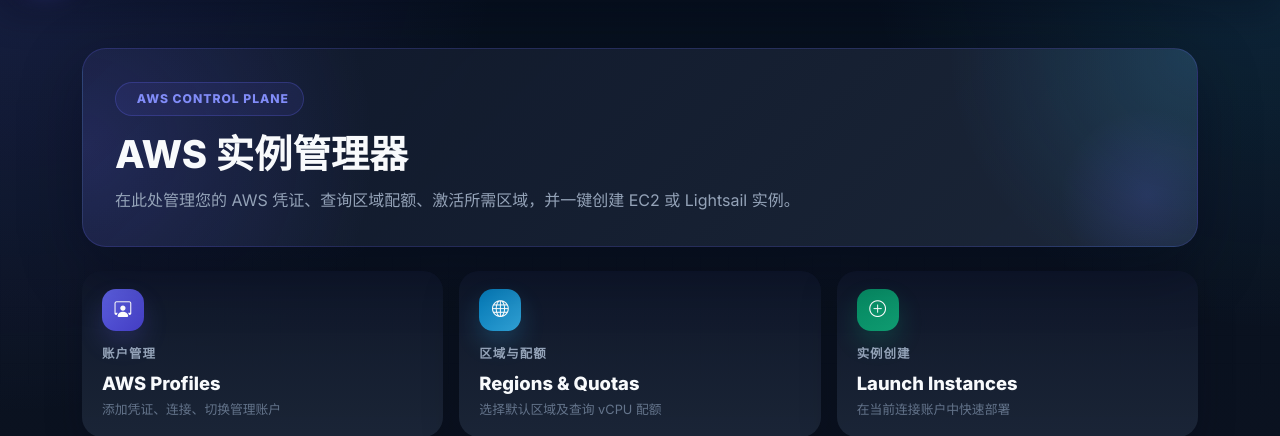
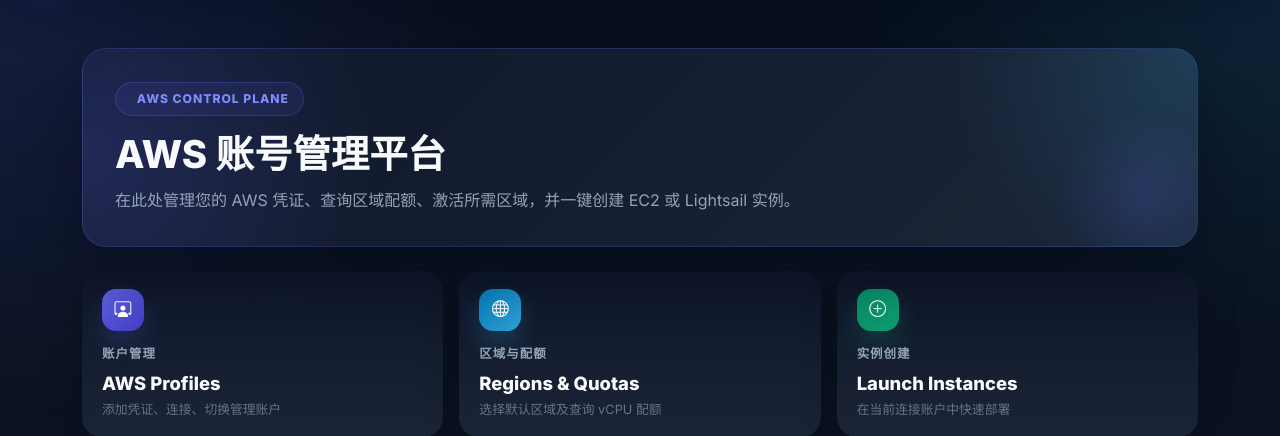
Before and after one commit to SIJULY/cloud_manager_pro, a Flask app: template templates/aws.html in a window 1280 px wide. Shown: the part 85-521 px from the top of the page. Run offline with Flask 3, Linux system fonts and the light colour scheme; the template is opened without the code that fills it, so the values that code supplies are empty.

Commit message:
Update aws.html

```diff
--- a/templates/aws.html
+++ b/templates/aws.html
@@ -91,7 +91,7 @@
     <div class="aws-shell">
         <section class="aws-hero">
             <div class="oci-badge"><i class="bi bi-cloud-aws"></i>AWS Control Plane</div>
-            <h1 class="oci-hero-title">AWS 实例管理器</h1>
+            <h1 class="oci-hero-title">AWS 账号管理平台</h1>
             <p class="oci-hero-desc">在此处管理您的 AWS 凭证、查询区域配额、激活所需区域，并一键创建 EC2 或 Lightsail 实例。</p>
         </section>
 
```
